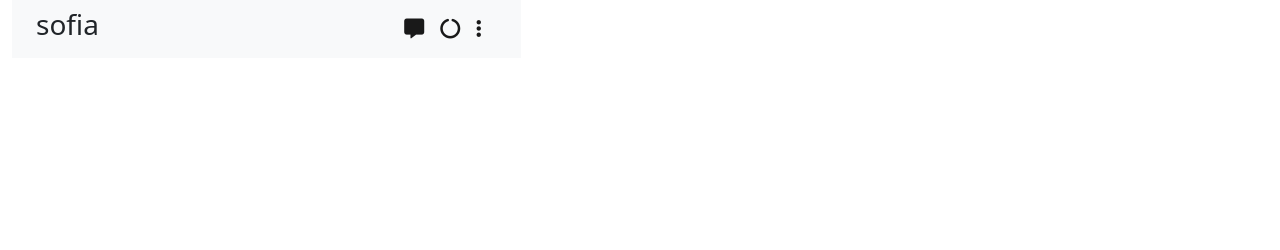
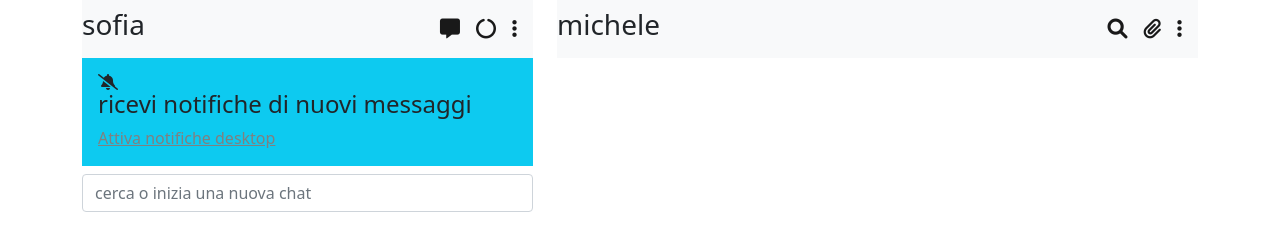
Before and after one commit to 07simone/vue-boolzapp, a plain HTML site: page index.html in a window 1280 px wide. Drawn offline with nearby package versions, Linux system fonts and the light colour scheme.

Commit message:
inserimento-notifiche

```diff
--- a/css/style.css
+++ b/css/style.css
@@ -0,0 +1,3 @@
+.testo{
+    color: grey;
+}
--- a/index.html
+++ b/index.html
@@ -22,26 +22,36 @@
 </head>
 <body>
     <main id="app">
-        <div class="container-fluid">
+        <div class="container">
             <div class="row">
-                <div class="col-5" class="d-flex justify-content-between" >
-                <section class="contact">
+                <div class="col-5"  >
                     <nav class="navbar navbar-light bg-light">
-                        <div class="container-fluid">
                             <h3>sofia</h3>
                             <form class="d-flex">
                             <a class="navbar-brand"> <i class="fa-solid fa-message"></i> </a>
                             <a class="navbar-brand"> <i class="fa-solid fa-circle-notch"></i></a>
                             <a class="navbar-brand"> <i class="fa-solid fa-ellipsis-vertical"></i></a>
                             </form>
-                        </div>
                     </nav>
+                    <div class="notifiche p-3 mb-2 bg-info" >
+                        <i class="fa-solid fa-bell-slash d-flex justify-content-between"></i>
+                        <h4>ricevi notifiche di nuovi messaggi</h4>
+                        <a class="testo" href="#">Attiva notifiche desktop</a>
+                    </div>
+                    <div class="input">
+                        <input type="text" v-model="contenuto" class="form-control me-4" placeholder="cerca o inizia una nuova chat"  >
 
-                </section>
-
+                    </div>
                 </div>
                 <div class="col-7">
-
+                    <nav class="navbar navbar-light bg-light">
+                        <h3>michele</h3>
+                        <form class="d-flex">
+                        <a class="navbar-brand"> <i class="fa-solid fa-magnifying-glass"></i> </a>
+                        <a class="navbar-brand"> <i class="fa-solid fa-paperclip"></i></a>
+                        <a class="navbar-brand"> <i class="fa-solid fa-ellipsis-vertical"></i></a>
+                        </form>
+                </nav>
                 </div>
             </div>
         </div>
```
Also changed, not shown: img_2/avatar_1.jpg (added), img_2/avatar_2.jpg (added), img_2/avatar_3.jpg (added), img_2/avatar_4.jpg (added), img_2/avatar_5.jpg (added), img_2/avatar_6.jpg (added), img_2/avatar_7.jpg (added), img_2/avatar_8.jpg (added), img_2/avatar_io.jpg (added).
